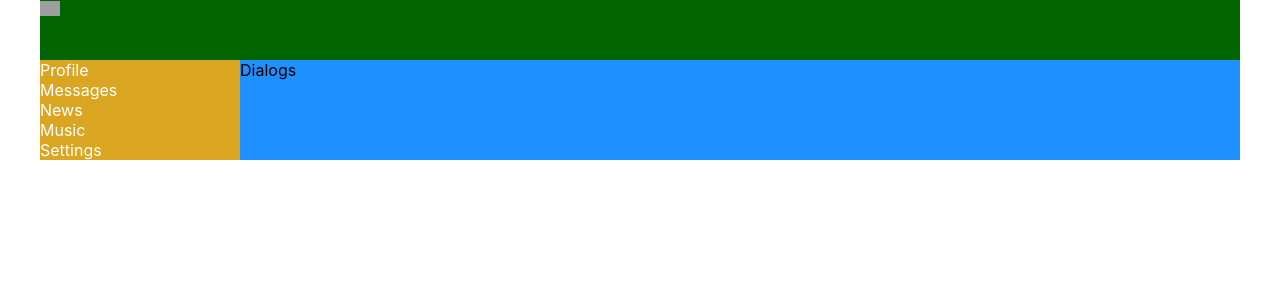
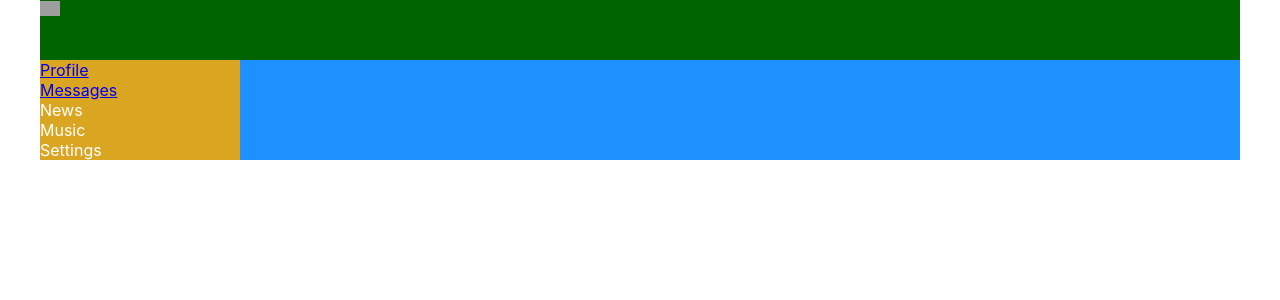
Before and after one commit to Semen95/React_JS-Samurai_Way-, a React (Create React App) app: page / in a window 1280 px wide. Shown: the top 300 px of the page. Built offline with nearby package versions, Linux system fonts and the light colour scheme; grey boxes are pictures that could not be loaded.

Commit message:
Lesson_19

```diff
--- a/package.json
+++ b/package.json
@@ -10,8 +10,10 @@
     "@types/node": "^16.7.13",
     "@types/react": "^18.0.0",
     "@types/react-dom": "^18.0.0",
+    "@types/react-router-dom": "^5.3.3",
     "react": "^18.2.0",
     "react-dom": "^18.2.0",
+    "react-router-dom": "^6.4.1",
     "react-scripts": "5.0.1",
     "typescript": "^4.4.2",
     "web-vitals": "^2.1.0"
--- a/src/App.tsx
+++ b/src/App.tsx
@@ -4,17 +4,22 @@
 import Navbar from "./components/Navbar/Navbar";
 import Profile from "./components/Profile/Profile";
 import Dialogs from "./components/Dialogs/Dialogs";
+import {BrowserRouter, Route, Routes} from "react-router-dom";
 
 function App() {
     return (
-        <div className="app-wrapper">
-            <Header/>
-            <Navbar/>
-            <div className="app-wrapper-content">
-                <Dialogs/>
+        <BrowserRouter>
+            <div className="app-wrapper">
+                <Header/>
+                <Navbar/>
+                <div className="app-wrapper-content">
+                    <Routes>
+                        <Route path="/profile" element={<Profile/>}/>
+                        <Route path="/dialogs" element={<Dialogs/>}/>
+                    </Routes>
+                </div>
             </div>
-            {/* <Profile/>*/}
-        </div>
+        </BrowserRouter>
     );
 }
 
--- a/src/components/Navbar/Navbar.tsx
+++ b/src/components/Navbar/Navbar.tsx
@@ -5,10 +5,10 @@
     return (
         <nav className={s.nav}>
             <div className={s.item}>
-                <a>Profile</a>
+                <a href="/profile">Profile</a>
             </div>
             <div className={s.item}>
-                <a>Messages</a>
+                <a href="/dialogs">Messages</a>
             </div>
             <div className={s.item}>
                 <a>News</a>
```
Also changed, not shown: 1 other file (tests, documents, lock files or other folders).
